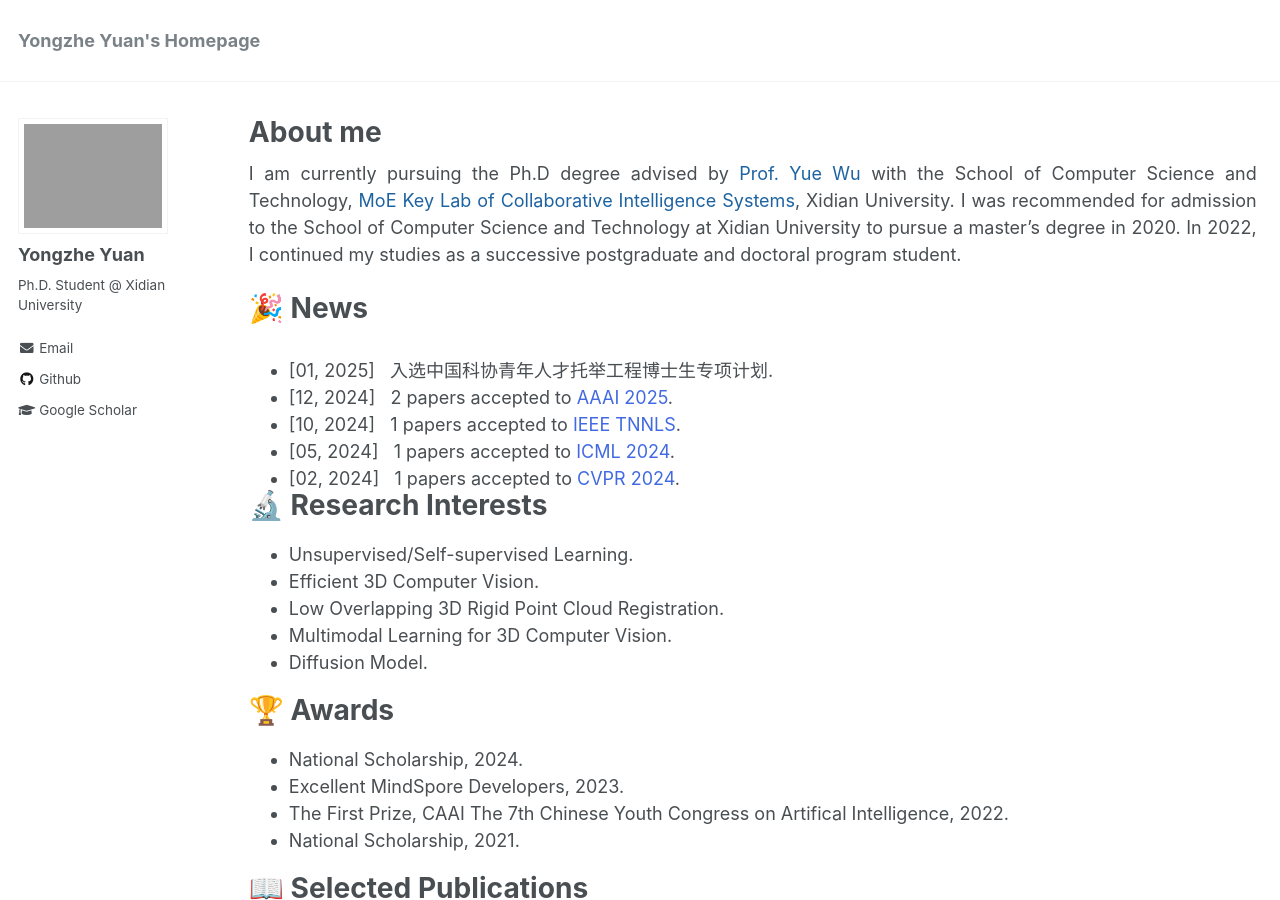
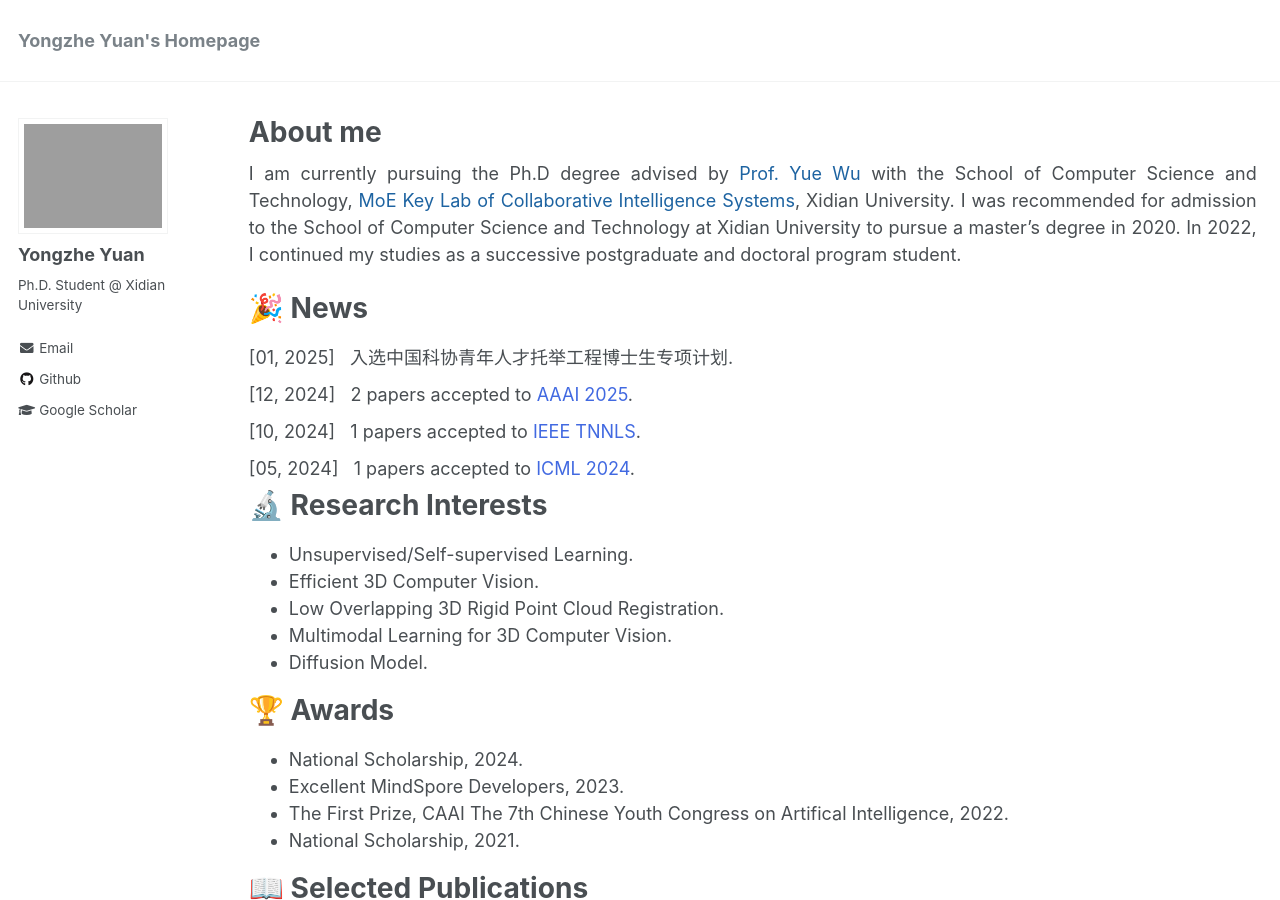
Before and after one commit to YYZMARS/YYZMARS.github.io, a Jekyll site: the page built from _pages/home.md, in a window 1280 px wide and 900 px high. Built offline with Jekyll 4.4.1, drawn with Linux system fonts in a browser that asks for light colours; a script that is not in the unit is left out.

Commit message:
Update news.html

```diff
--- a/_includes/news.html
+++ b/_includes/news.html
@@ -1,5 +1,5 @@
 
-<div class="news" style="overflow:auto; height:150px; width:100%;">
+<!-- <div class="news" style="overflow:auto; height:150px; width:100%;">
 <ul>
 <li>[01, 2025]&nbsp;&nbsp; 入选中国科协青年人才托举工程博士生专项计划.</li>
 <li>[12, 2024]&nbsp;&nbsp; 2 papers accepted to <h7 style="color: #4169E1;">AAAI 2025</h7>.</li>
@@ -8,4 +8,15 @@
 <li>[02, 2024]&nbsp;&nbsp; 1 papers accepted to <h7 style="color: #4169E1;">CVPR 2024</h7>.</li>
 <li>[12, 2023]&nbsp;&nbsp; 1 papers accepted to <h7 style="color: #4169E1;">IEEE TVCG</h7>.</li>
 </ul>
+</div> -->
+
+<div class="news" style="overflow-y:auto; height:150px; width:50%; box-sizing: border-box;">
+    <ul style="margin: 0; padding: 0; list-style: none;">
+        <li style="line-height: 1.5; padding: 5px 0; margin: 0;">[01, 2025]&nbsp;&nbsp; 入选中国科协青年人才托举工程博士生专项计划.</li>
+        <li style="line-height: 1.5; padding: 5px 0; margin: 0;">[12, 2024]&nbsp;&nbsp; 2 papers accepted to <h7 style="color: #4169E1;">AAAI 2025</h7>.</li>
+        <li style="line-height: 1.5; padding: 5px 0; margin: 0;">[10, 2024]&nbsp;&nbsp; 1 papers accepted to <h7 style="color: #4169E1;">IEEE TNNLS</h7>.</li>
+        <li style="line-height: 1.5; padding: 5px 0; margin: 0;">[05, 2024]&nbsp;&nbsp; 1 papers accepted to <h7 style="color: #4169E1;">ICML 2024</h7>.</li>
+        <li style="line-height: 1.5; padding: 5px 0; margin: 0;">[02, 2024]&nbsp;&nbsp; 1 papers accepted to <h7 style="color: #4169E1;">CVPR 2024</h7>.</li>
+        <li style="line-height: 1.5; padding: 5px 0; margin: 0;">[12, 2023]&nbsp;&nbsp; 1 papers accepted to <h7 style="color: #4169E1;">IEEE TVCG</h7>.</li>
+    </ul>
 </div>
```
